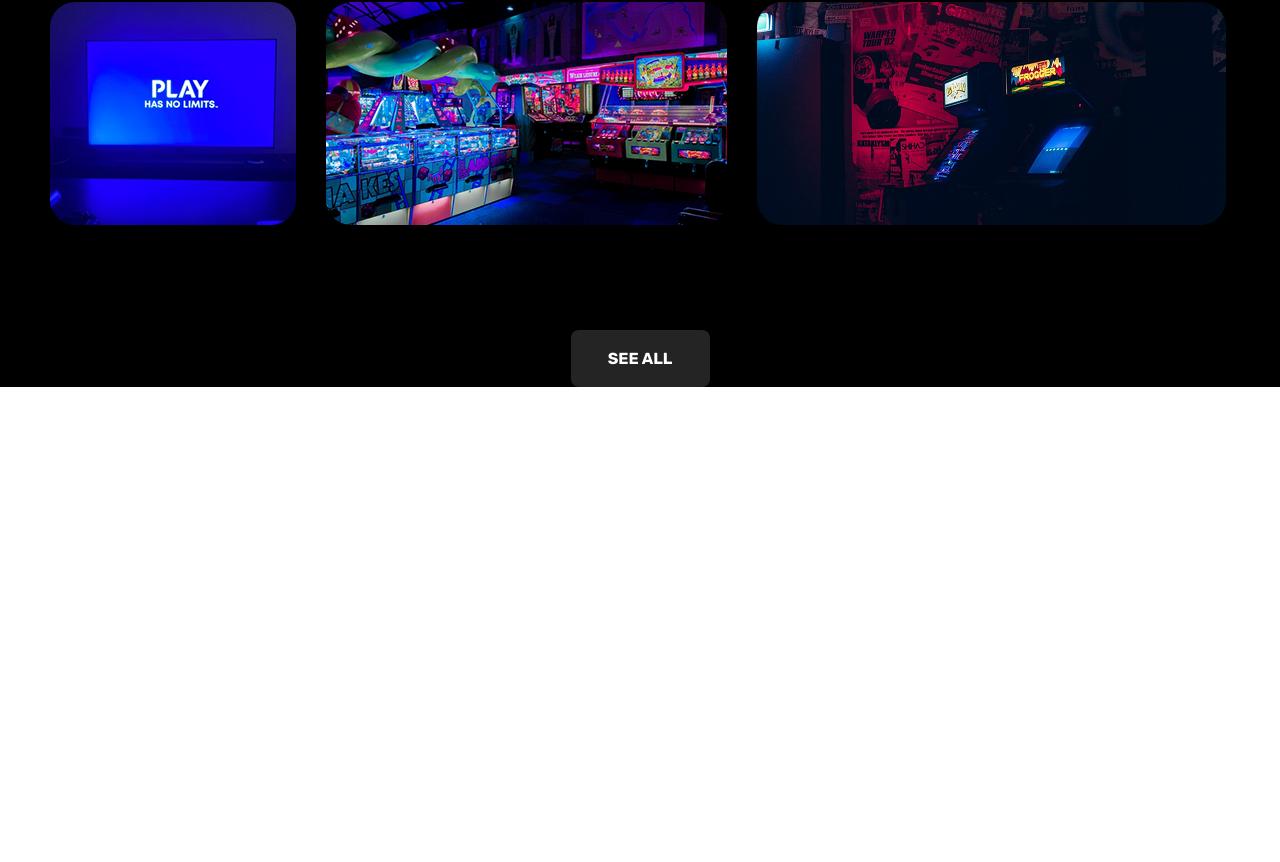
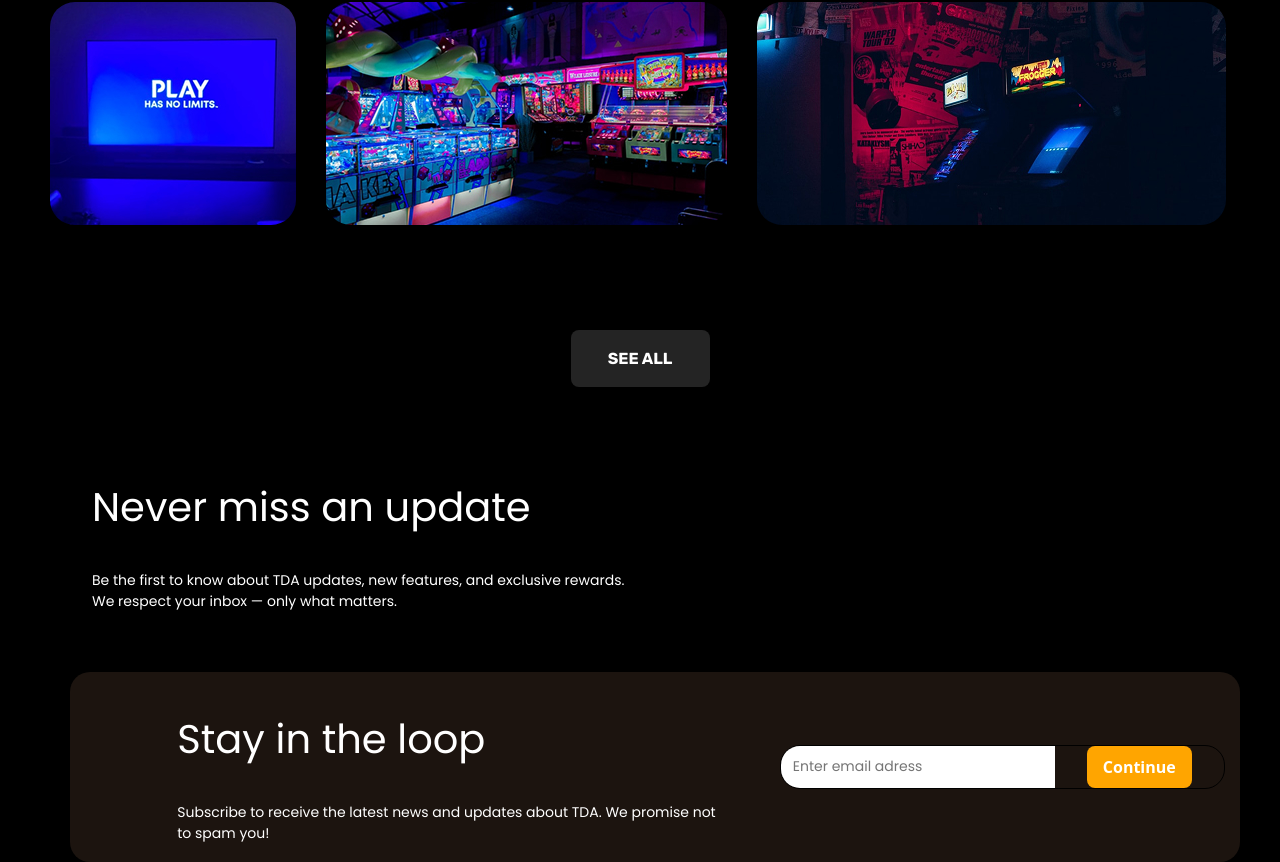
Before and after one commit to yurij842shvets/games-react-project, a React (Vite) app: page / in a window 1280 px wide. Shown: the part 4000-4862 px from the top of the page. Before the commit the page ends 4477 px from the top, so only its background shows below. Built offline with nearby package versions, Linux system fonts and the light colour scheme.

Commit message:
start Email

```diff
--- a/src/MainPart.jsx
+++ b/src/MainPart.jsx
@@ -3,6 +3,7 @@ import TrendingGames from "./main/TrendingGames";
 import Text from "./main/Text";
 import Development from "./main/Development";
 import RecentProjects from "./main/RecentProjects";
+import Email from "./main/Email";
 
 export default function MainPart() {
   return (
@@ -13,6 +14,7 @@ export default function MainPart() {
         <Text/>
         <Development/>
         <RecentProjects/>
+        <Email/>
       </main>
     </>
   );
--- /dev/null
+++ b/src/main/Email.jsx
@@ -0,0 +1,85 @@
+import styled from "styled-components";
+
+const Title = styled.h2`
+  font-weight: bold;
+  color: #fff;
+  font-size: 40px;
+  font-family: "Poppins", sans-serif;
+  margin-left: 60px;
+`;
+
+const Description = styled.p`
+  color: #fff;
+  font-size: 14px;
+  font-family: "Poppins", sans-serif;
+  width: 540px;
+  margin-left: 60px;
+`;
+
+const EmailContainer = styled.div`
+  background-color: #1c140f;
+  width: 1170px;
+  height: 190px;
+  border-radius: 20px;
+  display: flex;
+  justify-content: space-around;
+  align-items: center;
+  margin: 60px 0 0 70px;
+`;
+
+const Input = styled.input`
+  padding: 10px 12px;
+  border: none;
+  outline: none;
+  font-size: 14px;
+  width: 250px;
+  font-family: "Poppins", sans-serif;
+`;
+
+const Button = styled.button`
+  padding: 10px 16px;
+  background-color: orange;
+  color: white;
+  border: none;
+  font-weight: bold;
+  cursor: pointer;
+  transition: background 0.2s;
+`;
+
+const EmailWrapper = styled.div`
+  display: flex;
+  width: fit-content;
+  border: 1px solid #000;
+  border-radius: 20px;
+  overflow: hidden;
+`;
+
+export default function Email() {
+  return (
+    <>
+      <div>
+        <div>
+          <Title>Never miss an update</Title>
+          <Description>
+            Be the first to know about TDA updates, new features, and exclusive
+            rewards. We respect your inbox — only what matters.
+          </Description>
+        </div>
+
+        <EmailContainer>
+          <div>
+            <Title>Stay in the loop</Title>
+            <Description>
+              Subscribe to receive the latest news and updates about TDA. We
+              promise not to spam you!
+            </Description>
+          </div>
+          <EmailWrapper>
+            <Input type="text" placeholder="Enter email adress" />
+            <Button>Continue</Button>
+          </EmailWrapper>
+        </EmailContainer>
+      </div>
+    </>
+  );
+}
```
Also changed, not shown: src/main/Form.jsx (deleted).
